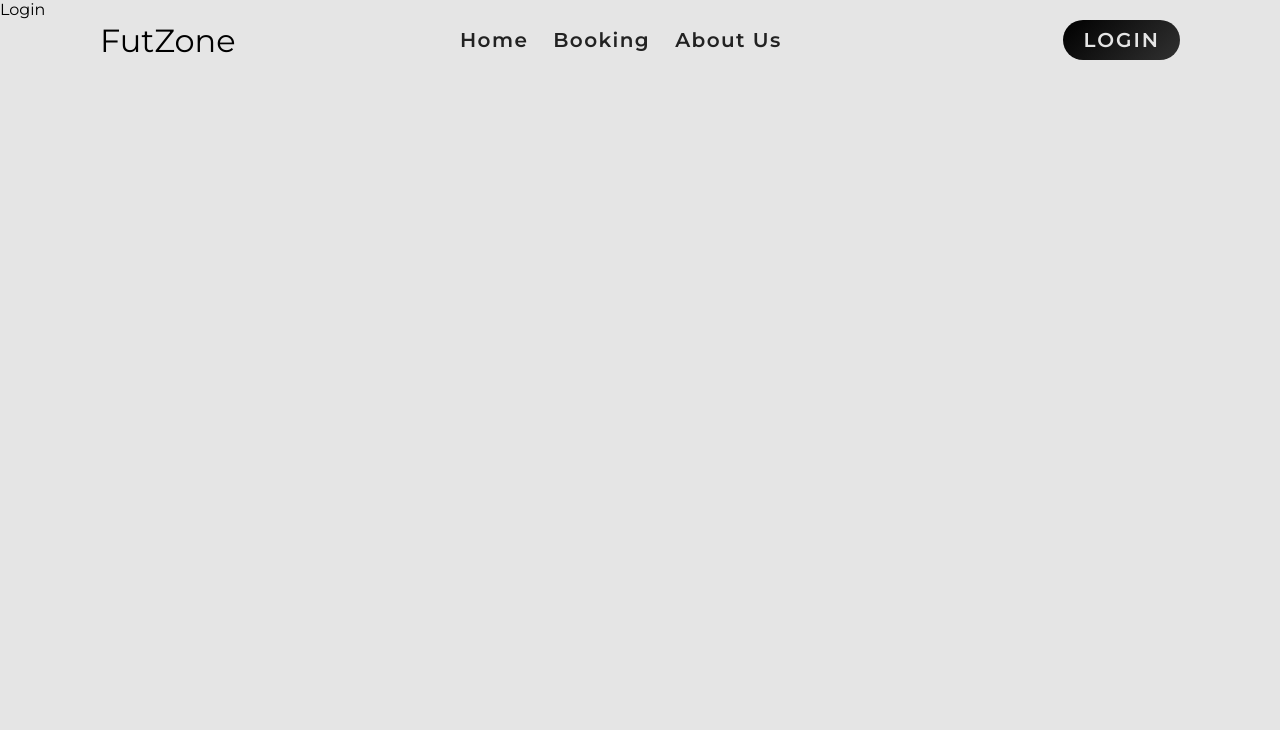
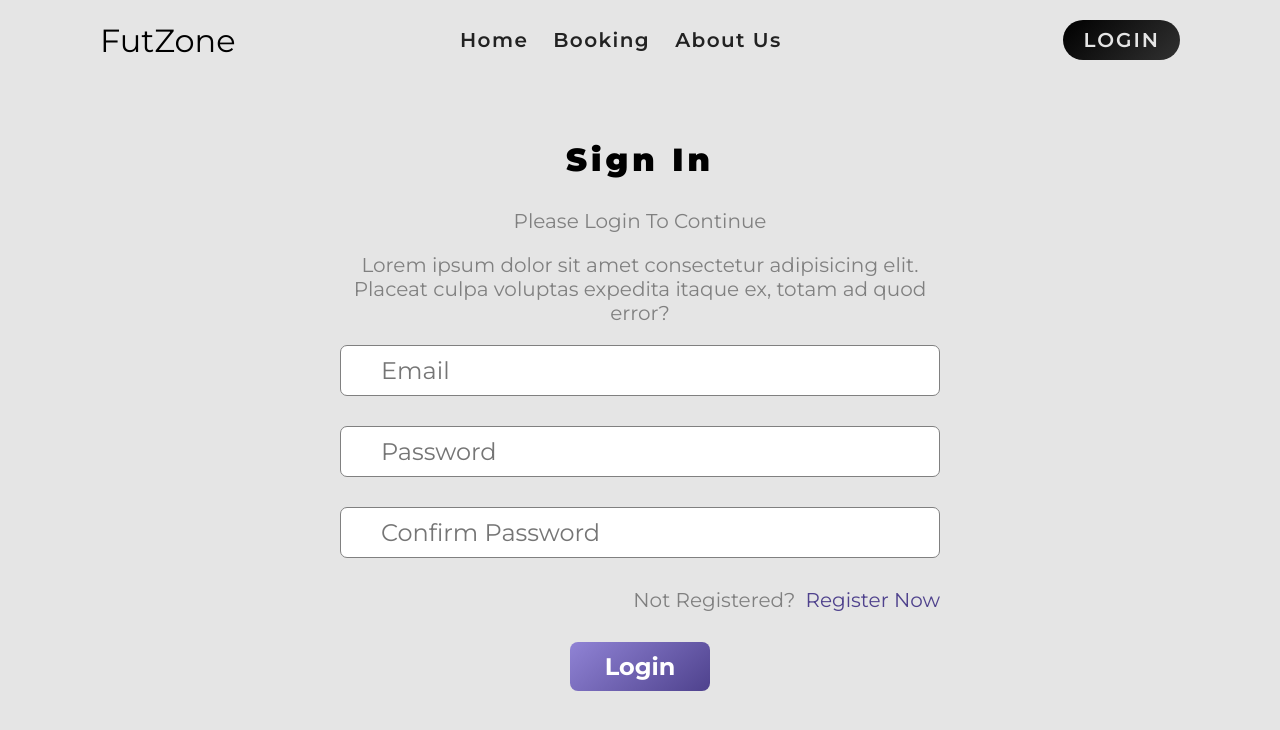
Before and after one commit to SantoshThapaa/Futsal, a React (Vite) app in the folder frontend/: page /login in a window 1280 px wide. Shown: the top 730 px of the page. Built offline with nearby package versions, Linux system fonts and the light colour scheme.

Commit message:
Login page made

```diff
--- a/frontend/src/pages/Login.jsx
+++ b/frontend/src/pages/Login.jsx
@@ -1,9 +1,97 @@
-import React from 'react'
+import axios from "axios";
+import React, { useContext, useState } from "react";
+import { toast } from "react-toastify";
+import { Context } from "../main";
+import { Link, useNavigate, Navigate } from "react-router-dom";
 
 const Login = () => {
+  const { isAuthenticated, setIsAuthenticated } = useContext(Context);
+
+  const [email, setEmail] = useState("");
+  const [password, setPassword] = useState("");
+  const [confirmPassword, setConfirmPassword] = useState("");
+
+  const navigateTo = useNavigate();
+
+  const handleLogin = async (e) => {
+    e.preventDefault();
+    try {
+      await axios
+        .post(
+          "http://localhost:4000/api/v1/user/login",
+          { email, password, confirmPassword, role: "Patient" },
+          {
+            withCredentials: true,
+            headers: { "Content-Type": "application/json" },
+          }
+        )
+        .then((res) => {
+          toast.success(res.data.message);
+          setIsAuthenticated(true);
+          navigateTo("/");
+          setEmail("");
+          setPassword("");
+          setConfirmPassword("");
+        });
+    } catch (error) {
+      toast.error(error.response.data.message);
+    }
+  };
+
+  if (isAuthenticated) {
+    return <Navigate to={"/"} />;
+  }
+
   return (
-    <div>Login</div>
-  )
-}
+    <>
+      <div className="container form-component login-form">
+        <h2>Sign In</h2>
+        <p>Please Login To Continue</p>
+        <p>
+          Lorem ipsum dolor sit amet consectetur adipisicing elit. Placeat culpa
+          voluptas expedita itaque ex, totam ad quod error?
+        </p>
+        <form onSubmit={handleLogin}>
+          <input
+            type="text"
+            placeholder="Email"
+            value={email}
+            onChange={(e) => setEmail(e.target.value)}
+          />
+          <input
+            type="password"
+            placeholder="Password"
+            value={password}
+            onChange={(e) => setPassword(e.target.value)}
+          />
+          <input
+            type="password"
+            placeholder="Confirm Password"
+            value={confirmPassword}
+            onChange={(e) => setConfirmPassword(e.target.value)}
+          />
+          <div
+            style={{
+              gap: "10px",
+              justifyContent: "flex-end",
+              flexDirection: "row",
+            }}
+          >
+            <p style={{ marginBottom: 0 }}>Not Registered?</p>
+            <Link
+              to={"/register"}
+              style={{ textDecoration: "none", color: "#271776ca" }}
+            >
+              Register Now
+            </Link>
+          </div>
+          <div style={{ justifyContent: "center", alignItems: "center" }}>
+            <button type="submit">Login</button>
+          </div>
+        </form>
+      </div>
+    </>
+  );
+};
 
-export default Login
+export default Login;
```
